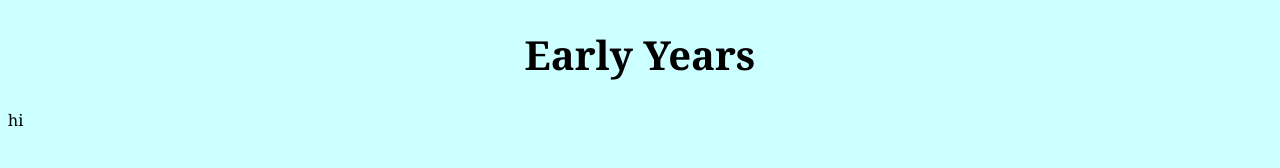
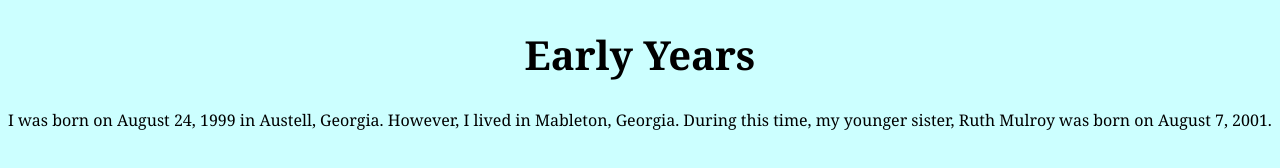
Before and after one commit to gem21523/gem21523.github.io, a plain HTML site: page Early Years.html in a window 1280 px wide. Drawn offline with Linux system fonts and the light colour scheme.

Commit message:
Update Early Years.html

```diff
--- a/Early Years.html
+++ b/Early Years.html
@@ -12,6 +12,6 @@ h1 {font-size:30pt}
 </div>
 </head>
 <body>
-<p> hi </p>
+<p> I was born on August 24, 1999 in Austell, Georgia. However, I lived in Mableton, Georgia. During this time, my younger sister, Ruth Mulroy was born on August 7, 2001.  </p>
 </body>
 </html>
```
